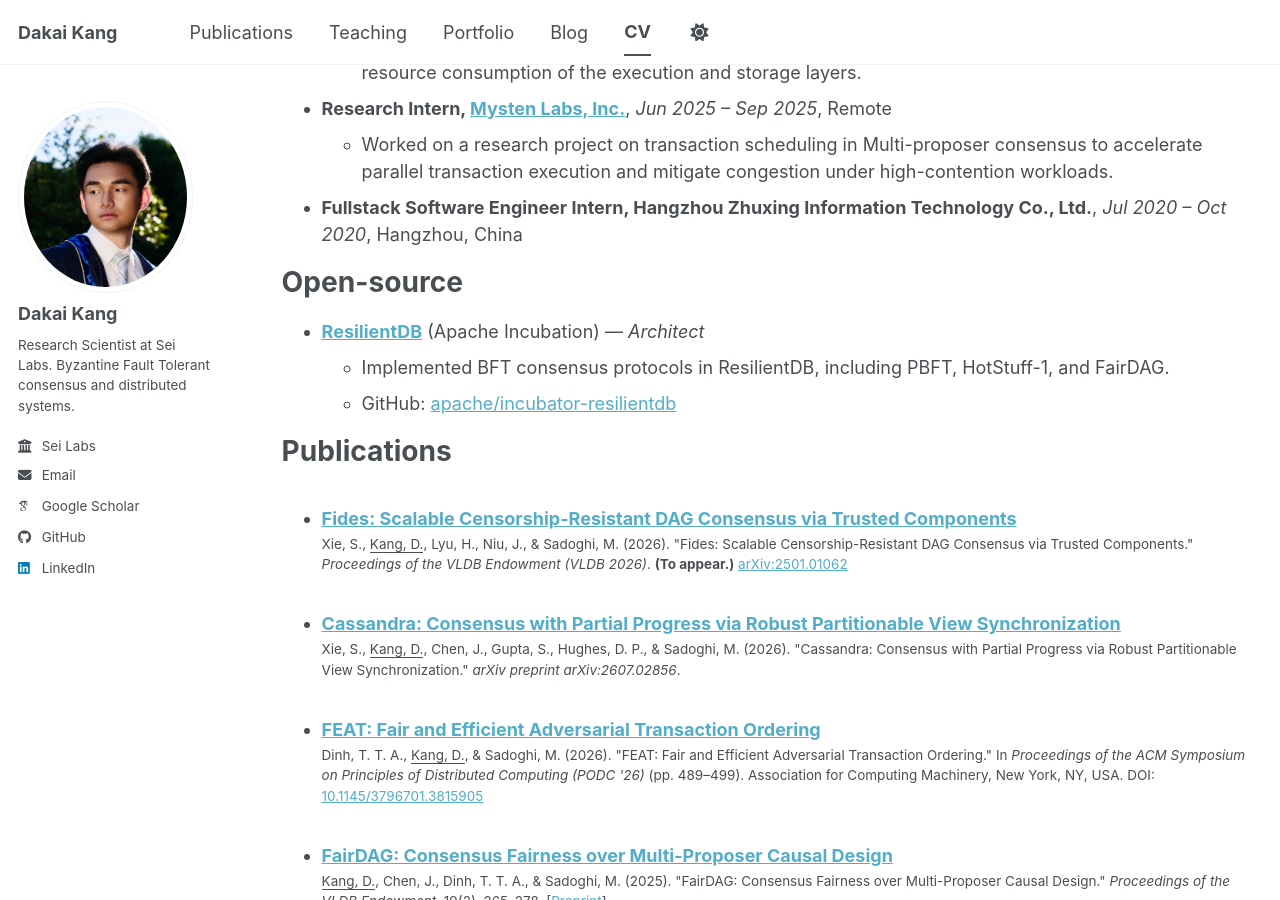
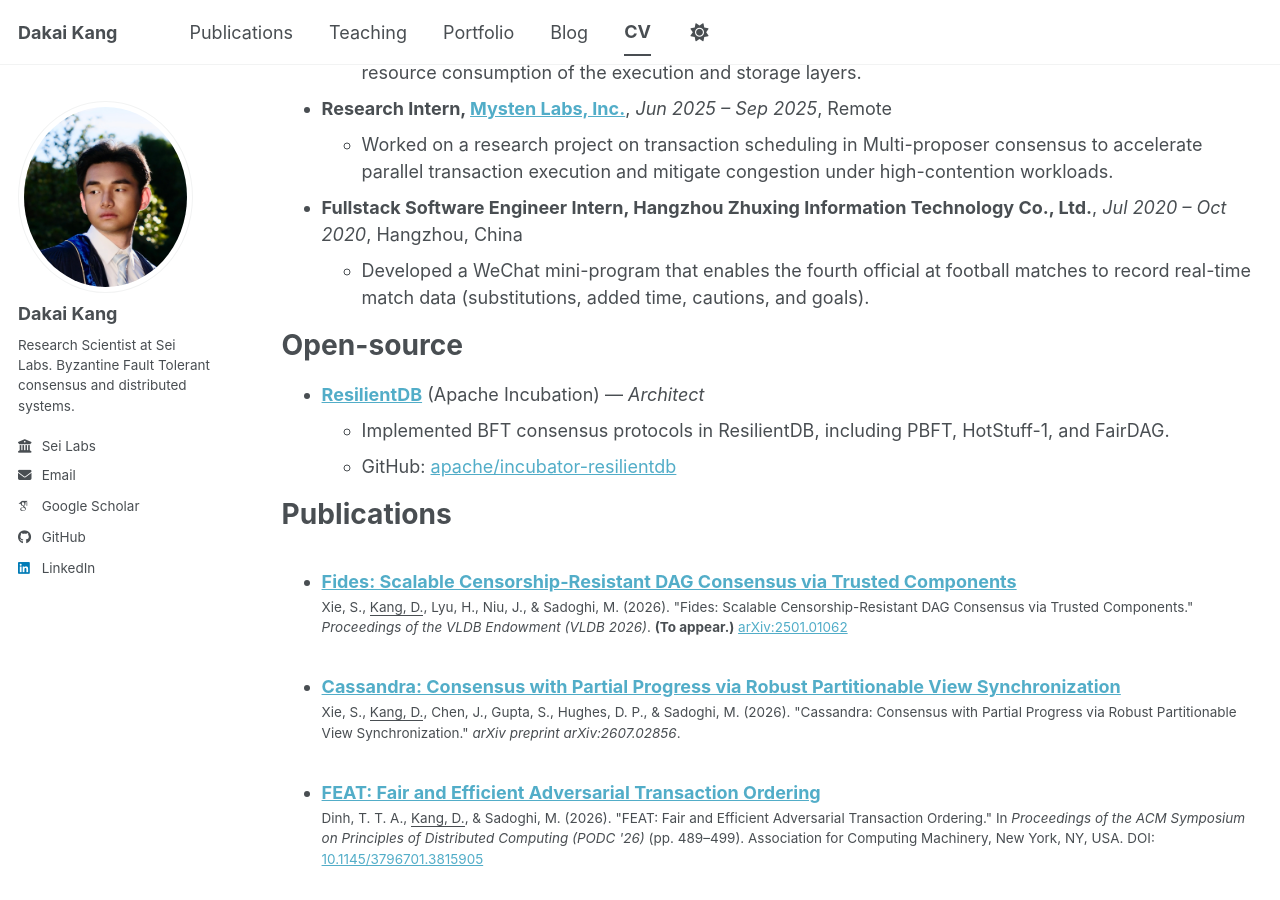
Before and after one commit to DakaiKang/dakaikang.github.io, a Jekyll site: the page built from _pages/cv.md, in a window 1280 px wide and 900 px high, scrolled down 657 px. Built offline with Jekyll 4.4.1, drawn with Linux system fonts in a browser that asks for light colours; some web fonts are replaced; a script bundle is joined from its source files by our own code; library files that are not in the unit come from our copies.

Commit message:
CV: describe the Hangzhou Zhuxing intern project
Add a one-line description of the fullstack internship: a WeChat
mini-program for the fourth official at football matches to record
real-time match data (substitutions, added time, cautions, goals).

Website CV + PDF.

Co-Authored-By: Claude Opus 4.7 (1M context) <noreply@anthropic.com>

```diff
--- a/_pages/cv.md
+++ b/_pages/cv.md
@@ -31,6 +31,7 @@ Work experience
   * Worked on a research project on transaction scheduling in Multi-proposer consensus to accelerate parallel transaction execution and mitigate congestion under high-contention workloads.
 
 * **Fullstack Software Engineer Intern, Hangzhou Zhuxing Information Technology Co., Ltd.**, *Jul 2020 – Oct 2020*, Hangzhou, China
+  * Developed a WeChat mini-program that enables the fourth official at football matches to record real-time match data (substitutions, added time, cautions, and goals).
 
 Open-source
 ======
```
Also changed, not shown: 1 other file.
